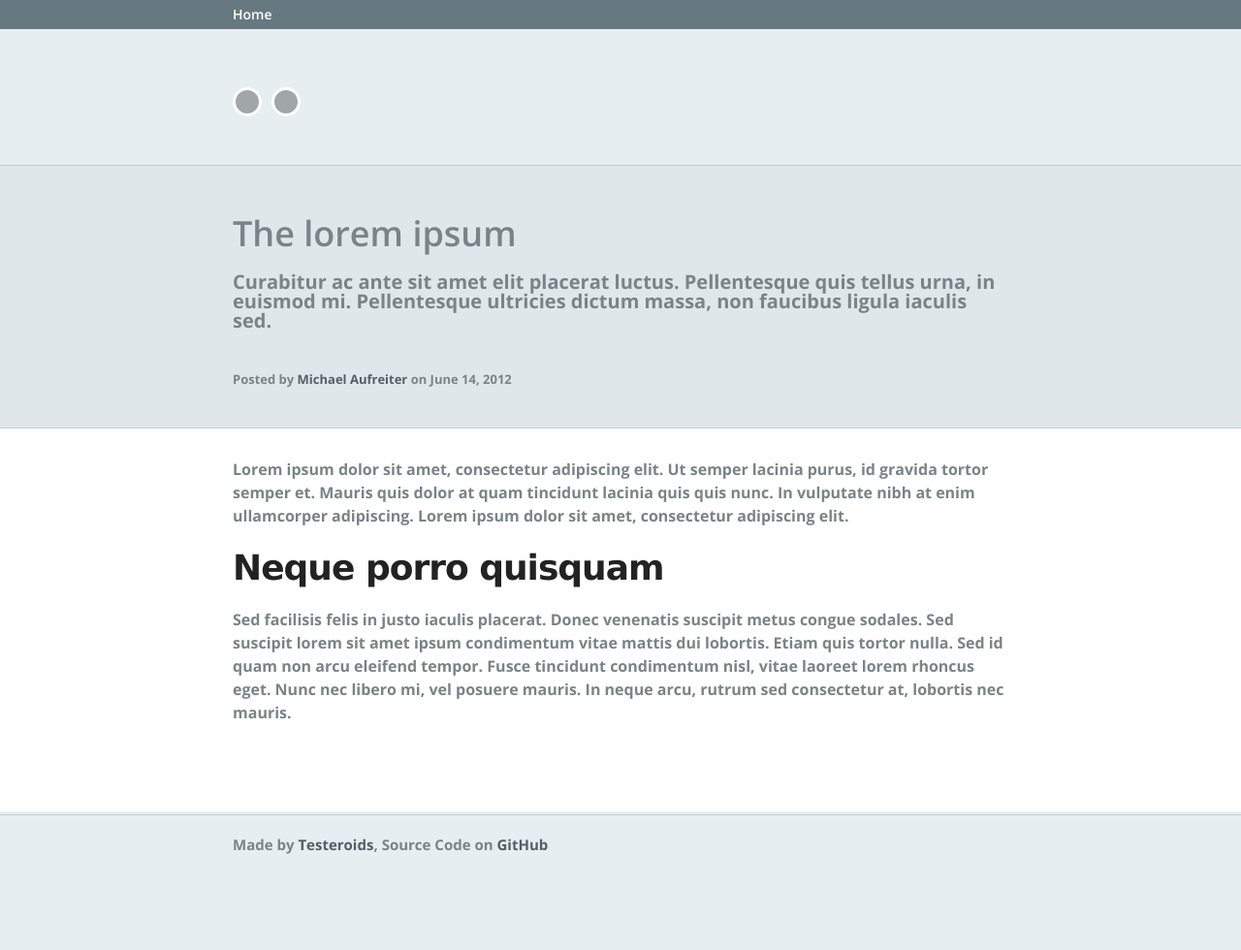
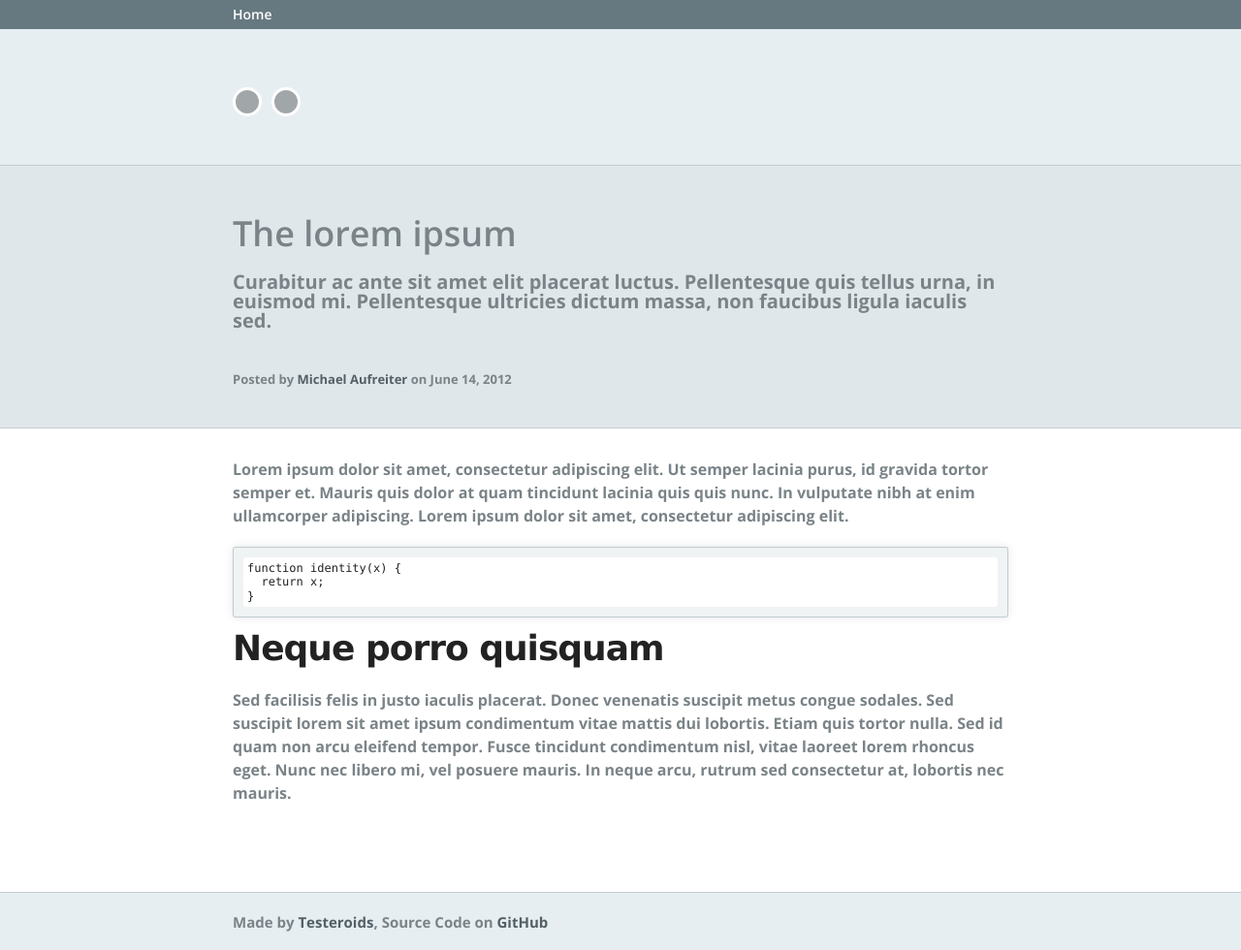
Before and after one commit to Testeroids/Testeroids, a Jekyll site: the page built from _posts/articles/2012-06-14-lorem-ipsum.md, in a window 1280 px wide. Shown: the whole page at 97% size. Built offline with Jekyll 4.4.1, drawn with Linux system fonts in a browser that asks for light colours; some web fonts are replaced; before the commit the page ends 900 px from its top, so only the background shows below that.

Commit message:
Updated _posts/articles/2012-06-14-lorem-ipsum.md

```diff
--- a/_posts/articles/2012-06-14-lorem-ipsum.md
+++ b/_posts/articles/2012-06-14-lorem-ipsum.md
@@ -12,6 +12,10 @@ published: true
 
 Lorem ipsum dolor sit amet, consectetur adipiscing elit. Ut semper lacinia purus, id gravida tortor semper et. Mauris quis dolor at quam tincidunt lacinia quis quis nunc. In vulputate nibh at enim ullamcorper adipiscing. Lorem ipsum dolor sit amet, consectetur adipiscing elit.
 
+    function identity(x) {
+      return x;
+    }
+
 
 # Neque porro quisquam
 
```
